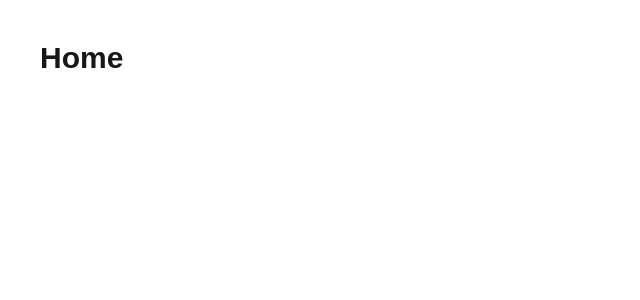
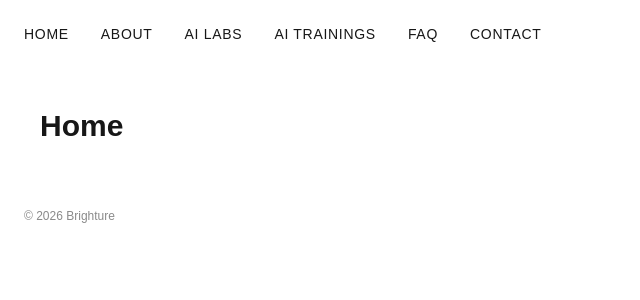
Before and after one commit to maha-rk/brighture-website, a Next.js app: page / in a window 1280 px wide. Shown: the top 300 px of the page, without its empty margins (0-640 px from the left). Built offline with nearby package versions, Linux system fonts and the light colour scheme.

Commit message:
Add global layout with header and navigation

```diff
--- a/app/layout.tsx
+++ b/app/layout.tsx
@@ -1,33 +1,35 @@
-import type { Metadata } from "next";
-import { Geist, Geist_Mono } from "next/font/google";
-import "./globals.css";
+import './globals.css'
 
-const geistSans = Geist({
-  variable: "--font-geist-sans",
-  subsets: ["latin"],
-});
-
-const geistMono = Geist_Mono({
-  variable: "--font-geist-mono",
-  subsets: ["latin"],
-});
-
-export const metadata: Metadata = {
-  title: "Create Next App",
-  description: "Generated by create next app",
-};
+export const metadata = {
+  title: 'Brighture',
+  description: 'Engineering Human Intelligence for the AI Future',
+}
 
 export default function RootLayout({
   children,
-}: Readonly<{
-  children: React.ReactNode;
-}>) {
+}: {
+  children: React.ReactNode
+}) {
   return (
-    <html
-      lang="en"
-      className={`${geistSans.variable} ${geistMono.variable} h-full antialiased`}
-    >
-      <body className="min-h-full flex flex-col">{children}</body>
+    <html lang="en">
+      <body className="bg-black text-white antialiased">
+        <header className="w-full p-6">
+          <nav className="max-w-7xl mx-auto flex gap-8 text-sm uppercase tracking-wider">
+            <a href="/">Home</a>
+            <a href="/about">About</a>
+            <a href="/ai-labs">AI Labs</a>
+            <a href="/ai-trainings">AI Trainings</a>
+            <a href="/faq">FAQ</a>
+            <a href="/contact">Contact</a>
+          </nav>
+        </header>
+
+        <main>{children}</main>
+
+        <footer className="w-full p-6 text-xs opacity-50">
+          © {new Date().getFullYear()} Brighture
+        </footer>
+      </body>
     </html>
-  );
+  )
 }
```
